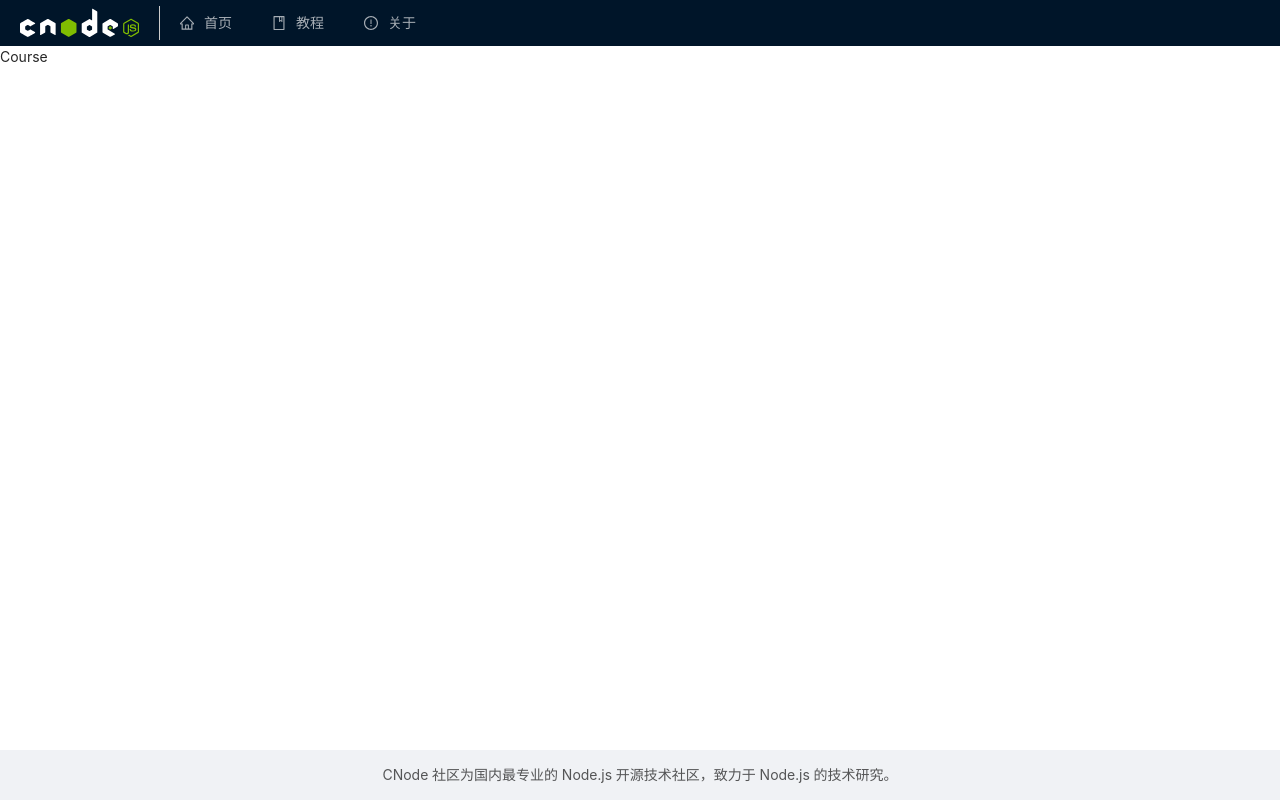
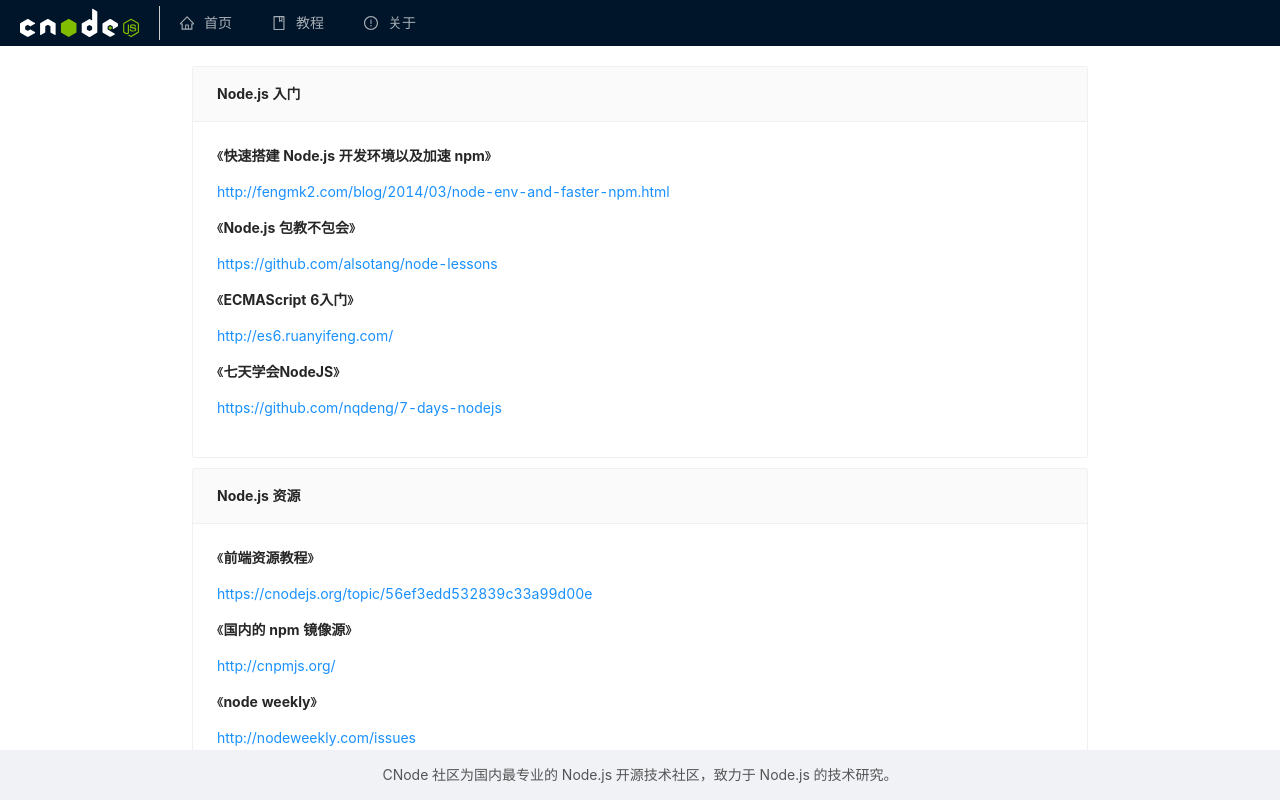
Before and after one commit to wgm1229/CNcode, a React (Create React App) app: page /Course in a window 1280 px wide. Built offline with nearby package versions, Linux system fonts and the light colour scheme.

Commit message:
教程、关于

```diff
--- /dev/null
+++ b/src/components/publicCard/PublicCard.tsx
@@ -0,0 +1,18 @@
+import { Card } from 'antd'
+import './pubiccard.scss'
+import { cardType } from './datatype'
+type props = {
+  data: Array<cardType>
+}
+function Course(props: props) {
+  return (
+    <div className="publicCard">
+      {props.data.map((card) => (
+        <Card title={card.title} key={card.title}>
+          <div dangerouslySetInnerHTML={{ __html: card.content }}></div>
+        </Card>
+      ))}
+    </div>
+  )
+}
+export default Course
--- /dev/null
+++ b/src/components/publicCard/datatype.ts
@@ -0,0 +1,4 @@
+export declare type cardType = {
+  title: string
+  content: string
+}
--- /dev/null
+++ b/src/components/publicCard/pubiccard.scss
@@ -0,0 +1,13 @@
+@use '../../static/scss/flex.scss' as flex;
+.publicCard {
+  @extend %box;
+  .ant-card {
+    margin-top: 10px;
+    .ant-card-head {
+      min-height: 0;
+      font-size: 14px;
+      background-color: flex.$garybacground;
+      font-weight: bold;
+    }
+  }
+}
--- a/src/views/about/About.tsx
+++ b/src/views/about/About.tsx
@@ -1,4 +1,7 @@
+import aboutData from './aboutData'
+import PublicCard from '../../components/publicCard/PublicCard'
+
 function About() {
-  return <div>about</div>
+  return <PublicCard data={aboutData} />
 }
 export default About
--- /dev/null
+++ b/src/views/about/aboutData.ts
@@ -0,0 +1,24 @@
+import { cardType } from '../../components/publicCard/datatype'
+const aboutData: string = `<p>CNode 社区为国内最大最具影响力的 Node.js 开源技术社区，致力于 Node.js 的技术研究。</p>
+<p>CNode 社区由一批热爱 Node.js 技术的工程师发起，目前已经吸引了互联网各个公司的专业技术人员加入，我们非常欢迎更多对 Node.js 感兴趣的朋友。</p>
+<p>CNode 的 SLA 保证是，一个9，即 90.000000%。</p>
+<p>社区目前由 <a href="http://cnodejs.org/user/alsotang" target="_blank">@alsotang</a> 在维护，有问题请联系：<a href="https://github.com/alsotang" target="_blank">https://github.com/alsotang</a></p>
+<p>请关注我们的官方微博：<a href="http://weibo.com/cnodejs" target="_blank">http://weibo.com/cnodejs</a></p>`
+
+const mobbleData: string = `<p>客户端由 <a href="https://cnodejs.org/user/soliury" target="_blank">@soliury</a> 开发维护。</p>
+<p>源码地址： <a href="https://github.com/soliury/noder-react-native" target="_blank">https://github.com/soliury/noder-react-native</a> 。</p>
+<p>立即体验 CNode 客户端，直接扫描页面右侧二维码。</p>
+<p>另，安卓用户同时可选择：<a href="https://github.com/TakWolf/CNode-Material-Design" target="_blank">https://github.com/TakWolf/CNode-Material-Design</a> ，这是 Java 原生开发的安卓客户端。</p>`
+
+const data: Array<cardType> = [
+  {
+    title: '关于',
+    content: aboutData
+  },
+  {
+    title: '移动客户端',
+    content: mobbleData
+  }
+]
+
+export default data
--- a/src/views/course/Course.tsx
+++ b/src/views/course/Course.tsx
@@ -1,4 +1,6 @@
+import courseData from './courseData'
+import PublicCard from '../../components/publicCard/PublicCard'
 function Course() {
-  return <div>Course</div>
+  return <PublicCard data={courseData} />
 }
 export default Course
--- /dev/null
+++ b/src/views/course/courseData.ts
@@ -0,0 +1,40 @@
+import { cardType } from '../../components/publicCard/datatype'
+const courseData: Array<cardType> = [
+  {
+    title: 'Node.js 入门',
+    content: `<p>《<strong>快速搭建 Node.js 开发环境以及加速 npm</strong>》</p>
+<p><a href="http://fengmk2.com/blog/2014/03/node-env-and-faster-npm.html" target="_blank">http://fengmk2.com/blog/2014/03/node-env-and-faster-npm.html</a></p>
+<p>《<strong>Node.js 包教不包会</strong>》</p>
+<p><a href="https://github.com/alsotang/node-lessons" target="_blank">https://github.com/alsotang/node-lessons</a></p>
+<p>《<strong>ECMAScript 6入门</strong>》</p>
+<p><a href="http://es6.ruanyifeng.com/" target="_blank">http://es6.ruanyifeng.com/</a></p>
+<p>《<strong>七天学会NodeJS</strong>》</p>
+<p><a href="https://github.com/nqdeng/7-days-nodejs" target="_blank">https://github.com/nqdeng/7-days-nodejs</a></p>`
+  },
+  {
+    title: 'Node.js 资源',
+    content: `<p>《<strong>前端资源教程</strong>》</p>
+<p><a href="https://cnodejs.org/topic/56ef3edd532839c33a99d00e" target="_blank">https://cnodejs.org/topic/56ef3edd532839c33a99d00e</a></p>
+<p>《<strong>国内的 npm 镜像源</strong>》</p>
+<p><a href="http://cnpmjs.org/" target="_blank">http://cnpmjs.org/</a></p>
+<p>《<strong>node weekly</strong>》</p>
+<p><a href="http://nodeweekly.com/issues" target="_blank">http://nodeweekly.com/issues</a></p>
+<p>《<strong>node123-<em>node.js中文资料导航</em></strong>》</p>
+<p><a href="https://github.com/youyudehexie/node123" target="_blank">https://github.com/youyudehexie/node123</a></p>
+<p>《<strong>A curated list of delightful Node.js packages and resources</strong>》</p>
+<p><a href="https://github.com/sindresorhus/awesome-nodejs" target="_blank">https://github.com/sindresorhus/awesome-nodejs</a></p>
+<p>《<strong>Node.js Books</strong>》</p>
+<p><a href="https://github.com/pana/node-books" target="_blank">https://github.com/pana/node-books</a></p>`
+  },
+  {
+    title: 'Node.js 名人',
+    content: `<p>《<strong>名人堂</strong>》</p>
+<p><a href="https://github.com/cnodejs/nodeclub/wiki/%E5%90%8D%E4%BA%BA%E5%A0%82" target="_blank">https://github.com/cnodejs/nodeclub/wiki/名人堂</a></p>`
+  },
+  {
+    title: 'Node.js 服务器',
+    content: `<p>新手搭建 Node.js 服务器，推荐使用无需备案的 <a href="https://www.digitalocean.com/?refcode=eba02656eeb3" target="_blank">DigitalOcean(https://www.digitalocean.com/)</a></p>`
+  }
+]
+
+export default courseData
```
